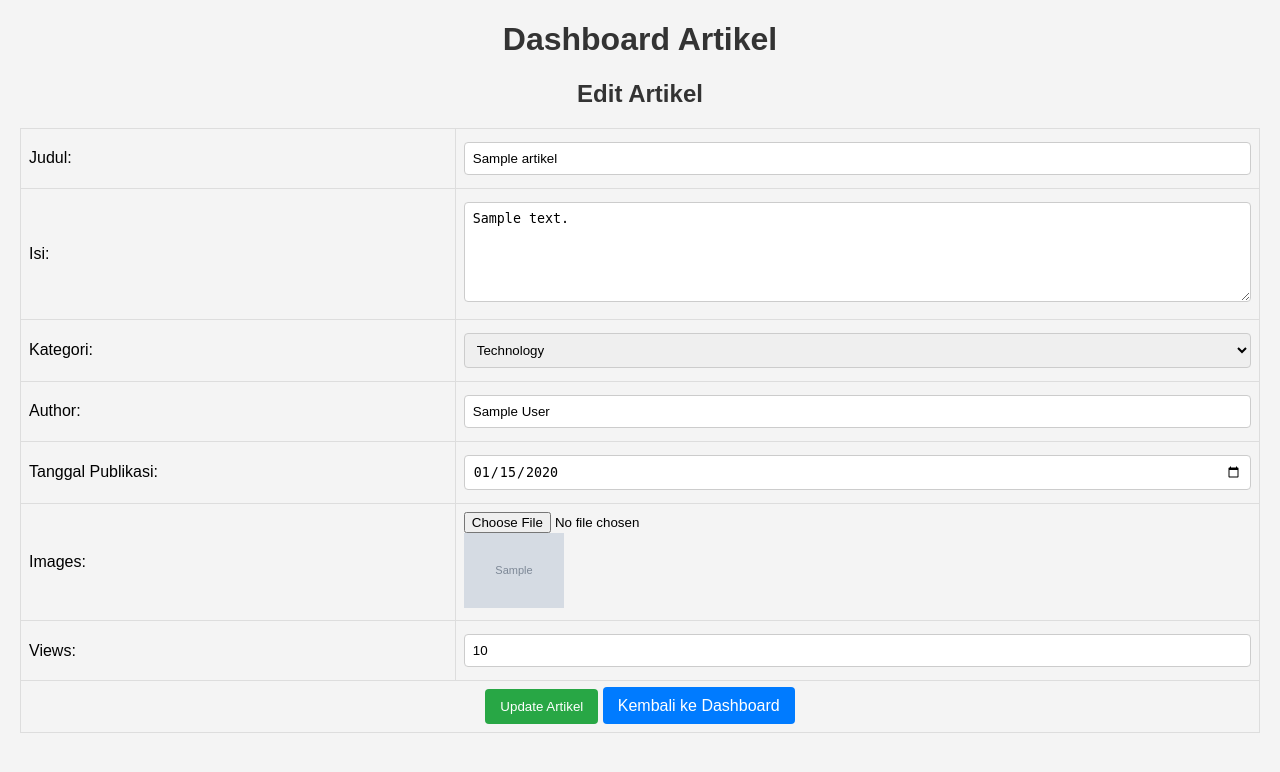
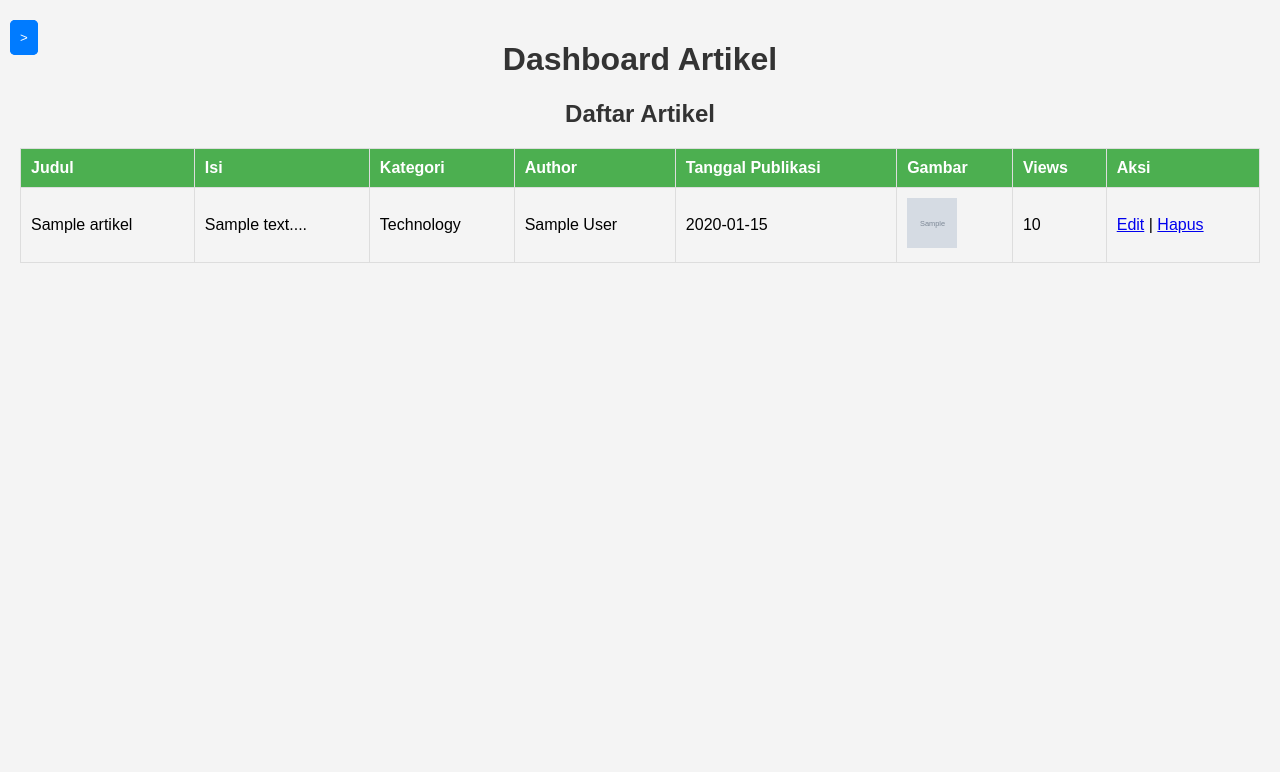
Before and after one commit to ferry-ferdian/uas_pemweb-ferry_perdian-5a, a PHP site: page /dashboard.php?action=edit&id=1 in a window 1280 px wide. Shown: the top 772 px of the page. Run offline with PHP 8.4, Linux system fonts and the light colour scheme; tables that the repository leaves empty hold one stand-in row (values such as "Sample post"); grey boxes marked "Sample" are stand-in pictures.

Commit message:
menambahkan fitur search dan sidebar pada bagian dashboard admin dan menambahkan navbar ke dashboard pada bagian index

```diff
--- a/designblog-starter/assets/css/dashboard.css
+++ b/designblog-starter/assets/css/dashboard.css
@@ -1,10 +1,63 @@
 /* Gaya Umum */
 body {
     font-family: Arial, sans-serif;
-    margin: 20px;
+    margin: 0; /* Menghapus margin untuk body */
     background-color: #f4f4f4; /* Latar belakang abu-abu terang */
+    display: flex; /* Menggunakan Flexbox untuk tata letak */
 }
 
+/* Sidebar */
+.sidebar {
+    position: fixed; /* Sidebar tetap di kiri */
+    left: -220px; /* Mulai dari luar layar */
+    width: 220px;
+    height: 100%;
+    background-color: #333; /* Warna latar belakang sidebar */
+    color: white; /* Warna teks di sidebar */
+    transition: left 0.3s ease; /* Transisi yang halus saat membuka/menutup */
+    z-index: 1000; /* Pastikan sidebar berada di atas konten lain */
+    padding-top: 20px; /* Jarak dari atas untuk menu */
+}
+
+.sidebar.open {
+    left: 0; /* Menampilkan sidebar */
+}
+
+.sidebar h2 {
+    text-align: center;
+}
+
+.sidebar ul {
+    list-style-type: none; /* Menghapus bullet point dari list */
+    padding: 0; /* Menghapus padding */
+}
+
+.sidebar ul li {
+    padding: 10px; /* Jarak dalam item list */
+}
+
+.sidebar ul li a {
+    color: white; /* Warna teks tautan */
+    text-decoration: none; /* Menghilangkan garis bawah */
+}
+
+.sidebar ul li a:hover {
+    background-color: #575757; /* Efek hover pada tautan */
+}
+
+/* Konten Utama */
+.main-content {
+    margin-left: 0; /* Awalnya tidak ada margin */
+    transition: margin-left 0.3s ease; /* Transisi untuk konten utama */
+    padding: 20px; /* Padding untuk konten utama */
+    width: 100%; /* Lebar penuh */
+}
+
+.main-content.shift {
+    margin-left: 220px; /* Menambahkan margin saat sidebar terbuka */
+}
+
+/* Judul */
 h1, h2 {
     text-align: center;
     color: #333; /* Warna teks gelap */
@@ -12,9 +65,9 @@ h1, h2 {
 
 /* Tabel */
 table {
-    width: 100%;
+    width: 100%; /* Lebar tabel penuh */
     border-collapse: collapse; /* Menghapus spasi antar border */
-    margin-bottom: 20px;
+    margin-bottom: 20px; /* Jarak bawah tabel */
 }
 
 table, th, td {
@@ -22,8 +75,8 @@ table, th, td {
 }
 
 th, td {
-    padding: 8px; /* Jarak dalam sel tabel */
-    text-align: left;
+    padding: 10px; /* Jarak dalam sel tabel */
+    text-align: left; /* Teks rata kiri */
 }
 
 th {
@@ -34,7 +87,7 @@ th {
 /* Form dan Input */
 input[type="text"], input[type="date"], input[type="number"], select, textarea {
     width: 100%; /* Lebar penuh */
-    padding: 8px; /* Jarak dalam input */
+    padding: 10px; /* Jarak dalam input */
     margin: 5px 0; /* Margin vertikal */
     border: 1px solid #ccc; /* Border input */
     border-radius: 4px; /* Sudut melengkung */
@@ -50,6 +103,7 @@ input[type="text"], input[type="date"], input[type="number"], select, textarea {
     border-radius: 4px; /* Sudut melengkung */
     cursor: pointer; /* Tangan saat hover */
     text-decoration: none; /* Menghilangkan garis bawah pada tautan */
+    transition: background-color 0.3s; /* Transisi untuk efek hover */
 }
 
 .btn:hover {
@@ -63,3 +117,24 @@ input[type="text"], input[type="date"], input[type="number"], select, textarea {
 .btn-back:hover {
     background-color: #0056b3; /* Warna lebih gelap untuk tombol kembali saat hover */
 }
+
+/* Tombol untuk membuka sidebar */
+.toggle-btn {
+    background-color: #007BFF; /* Warna biru untuk tombol */
+    color: white;
+    border: none;
+    border-radius: 5px;
+    padding: 10px;
+    cursor: pointer;
+    position: fixed; /* Agar tombol panah selalu terlihat */
+    left: 10px; /* Jarak dari kiri */
+    top: 20px; /* Jarak dari atas */
+    z-index: 1100; /* Di atas sidebar */
+}
+
+/* Gambar di tabel */
+td img {
+    width: 50px; /* Lebar gambar */
+    height: 50px; /* Tinggi gambar */
+    object-fit: cover; /* Memastikan gambar terpotong jika perlu */
+}
--- a/designblog-starter/dashboard.php
+++ b/designblog-starter/dashboard.php
@@ -1,9 +1,9 @@
 <?php
 // Koneksi ke database
 $host = 'localhost';
-$user = 'root';  // Ganti jika username database Anda berbeda
-$password = '';  // Ganti jika ada password
-$dbname = 'uas5a'; // Pastikan ini sesuai dengan nama database Anda
+$user = 'root';
+$password = '';
+$dbname = 'uas5a';
 
 $conn = new mysqli($host, $user, $password, $dbname);
 if ($conn->connect_error) {
@@ -18,11 +18,10 @@ if ($_SERVER['REQUEST_METHOD'] === 'POST') {
     $author = $_POST['author'];
     $tanggal_publikasi = $_POST['tanggal_publikasi'];
     $views = $_POST['views'];
-    $id = $_POST['id']; // Mendapatkan ID untuk update
 
     // Proses upload gambar
-    $target_dir = "uploads/"; // Folder untuk menyimpan gambar
-    $target_file = $target_dir . time() . '_' . basename($_FILES["images"]["name"]); // Tambahkan timestamp
+    $target_dir = "uploads/";
+    $target_file = $target_dir . basename($_FILES["images"]["name"]);
     $uploadOk = 1;
     $imageFileType = strtolower(pathinfo($target_file, PATHINFO_EXTENSION));
 
@@ -34,7 +33,7 @@ if ($_SERVER['REQUEST_METHOD'] === 'POST') {
     }
 
     // Cek ukuran file
-    if ($_FILES["images"]["size"] > 500000) { // Cek jika ukuran file lebih dari 500KB
+    if ($_FILES["images"]["size"] > 500000) {
         echo "Maaf, ukuran file terlalu besar.";
         $uploadOk = 0;
     }
@@ -48,21 +47,14 @@ if ($_SERVER['REQUEST_METHOD'] === 'POST') {
     // Jika tidak ada kesalahan, coba unggah file
     if ($uploadOk == 1) {
         if (move_uploaded_file($_FILES["images"]["tmp_name"], $target_file)) {
-            // Jika ID ada, maka lakukan update
-            if (!empty($id)) {
-                $sql = "UPDATE artikel SET judul='$judul', isi='$isi', kategori='$kategori', author='$author', tanggal_publikasi='$tanggal_publikasi', images='$target_file', views='$views' WHERE id=$id";
-            } else {
-                // Jika tidak ada ID, berarti kita menambah artikel baru
+            // Query untuk menambahkan artikel baru dengan nama file gambar
             $sql = "INSERT INTO artikel (judul, isi, kategori, author, tanggal_publikasi, images, views)
                     VALUES ('$judul', '$isi', '$kategori', '$author', '$tanggal_publikasi', '$target_file', '$views')";
-            }
 
             if ($conn->query($sql) === TRUE) {
-                echo "Artikel berhasil disimpan.";
-                header("Location: dashboard.php"); // Redirect ke dashboard setelah submit
-                exit();
+                // Sukses
             } else {
-                echo "Gagal menyimpan artikel: " . $conn->error; // Menampilkan kesalahan
+                echo "Gagal menambahkan artikel: " . $conn->error;
             }
         } else {
             echo "Maaf, terjadi kesalahan saat mengunggah file.";
@@ -70,29 +62,17 @@ if ($_SERVER['REQUEST_METHOD'] === 'POST') {
     }
 }
 
-// Hapus artikel
-if (isset($_GET['action']) && $_GET['action'] == 'delete' && isset($_GET['id'])) {
-    $id = $_GET['id'];
-    $sql = "DELETE FROM artikel WHERE id=$id";
-    if ($conn->query($sql) === TRUE) {
-        echo "Artikel berhasil dihapus.";
+// Mengambil data artikel dari database
+$action = isset($_GET['action']) ? $_GET['action'] : 'view';
+$search = isset($_POST['search']) ? $_POST['search'] : '';
+
+// Query untuk pencarian (hanya digunakan pada halaman view)
+if ($action === 'view') {
+    $sql = "SELECT * FROM artikel WHERE judul LIKE '%$search%' OR isi LIKE '%$search%' OR kategori LIKE '%$search%' OR author LIKE '%$search%' ORDER BY id DESC";
 } else {
-        echo "Gagal menghapus artikel: " . $conn->error;
+    $sql = "SELECT * FROM artikel ORDER BY id DESC";
 }
-}
-
-// Mengambil data artikel dari database
-$sql = "SELECT * FROM artikel"; // Pastikan nama tabel sesuai dengan yang ada di database
 $result = $conn->query($sql);
-$action = isset($_GET['action']) ? $_GET['action'] : 'view';
-
-// Ambil data untuk edit jika action adalah edit
-if ($action === 'edit' && isset($_GET['id'])) {
-    $id = $_GET['id'];
-    $edit_sql = "SELECT * FROM artikel WHERE id=$id";
-    $edit_result = $conn->query($edit_sql);
-    $edit_row = $edit_result->fetch_assoc(); // Ambil data artikel yang ingin diedit
-}
 ?>
 
 <!DOCTYPE html>
@@ -104,91 +84,109 @@ if ($action === 'edit' && isset($_GET['id'])) {
     <link rel="stylesheet" href="assets/css/dashboard.css">
 </head>
 <body>
+    <button class="toggle-btn" onclick="toggleSidebar()"> &gt; </button>
+
+    <div class="sidebar" id="sidebar">
+        <h2>Menu</h2>
+        <ul>
+            <li><a href="dashboard.php?action=view">Dashboard</a></li>
+            <li><a href="dashboard.php?action=add">Tambah Artikel</a></li>
+        </ul>
+        <button class="toggle-btn" onclick="toggleSidebar()"> &gt; </button>
+    </div>
+
+    <div class="main-content" id="main-content">
+        <div class="content-wrapper">
             <h1 style="text-align: center;">Dashboard Artikel</h1>
 
-    <?php if ($action === 'add' || $action === 'edit'): ?>
-        <!-- Halaman Tambah atau Edit Artikel -->
-        <h2><?= $action === 'edit' ? 'Edit Artikel' : 'Tambah Artikel Baru' ?></h2>
+            <?php if ($action === 'view'): ?>
+                <!-- Form pencarian hanya ditampilkan di halaman view -->
+                <form method="POST" style="margin-bottom: 20px;">
+                    <input type="text" name="search" placeholder="Cari artikel..." required style="width: 300px;">
+                    <input type="submit" value="Cari" class="btn btn-search">
+                </form>
+            <?php endif; ?>
+
+            <?php if ($action === 'add'): ?>
+                <!-- Halaman Tambah Artikel -->
+                <h2>Tambah Artikel Baru</h2>
                 <table border="1" cellpadding="10" cellspacing="0" style="width: 100%; margin-bottom: 20px;">
                     <form action="dashboard.php" method="post" enctype="multipart/form-data">
-                <input type="hidden" name="id" value="<?= $action === 'edit' ? $edit_row['id'] : '' ?>"> <!-- Menyimpan ID untuk edit -->
                         <tr>
                             <td><label>Judul:</label></td>
-                    <td><input type="text" name="judul" required style="width: 100%;" value="<?= $action === 'edit' ? htmlspecialchars($edit_row['judul']) : '' ?>"></td>
+                            <td><input type="text" name="judul" required style="width: 100%;"></td>
                         </tr>
                         <tr>
                             <td><label>Isi:</label></td>
-                    <td><textarea name="isi" required style="width: 100%; height: 100px;"><?= $action === 'edit' ? htmlspecialchars($edit_row['isi']) : '' ?></textarea></td>
+                            <td><textarea name="isi" required style="width: 100%;"></textarea></td>
                         </tr>
                         <tr>
                             <td><label>Kategori:</label></td>
                             <td>
-                        <select name="kategori" style="width: 100%;">
-                            <option value="Technology" <?= ($action === 'edit' && $edit_row['kategori'] === 'Technology') ? 'selected' : '' ?>>Technology</option>
-                            <option value="LifeStyle" <?= ($action === 'edit' && $edit_row['kategori'] === 'LifeStyle') ? 'selected' : '' ?>>LifeStyle</option>
+                                <select name="kategori" required>
+                                    <option value="">Pilih Kategori</option>
+                                    <option value="Technology">Technology</option>
+                                    <option value="Life">Life</option>
+                                    <option value="Health">Health</option>
+                                    <option value="Travel">Travel</option>
+                                    <option value="Education">Education</option>
                                 </select>
                             </td>
                         </tr>
                         <tr>
                             <td><label>Author:</label></td>
-                    <td><input type="text" name="author" required style="width: 100%;" value="<?= $action === 'edit' ? htmlspecialchars($edit_row['author']) : '' ?>"></td>
+                            <td><input type="text" name="author" required style="width: 100%;"></td>
                         </tr>
                         <tr>
                             <td><label>Tanggal Publikasi:</label></td>
-                    <td><input type="date" name="tanggal_publikasi" required style="width: 100%;" value="<?= $action === 'edit' ? $edit_row['tanggal_publikasi'] : '' ?>"></td>
+                            <td><input type="date" name="tanggal_publikasi" required></td>
                         </tr>
                         <tr>
-                    <td><label>Images:</label></td>
-                    <td>
-                        <input type="file" name="images" style="width: 100%;">
-                        <?php if ($action === 'edit'): ?>
-                            <br>
-                            <img src="<?= htmlspecialchars($edit_row['images']) ?>" alt="Gambar" style="width: 100px; height: auto;"/>
-                        <?php endif; ?>
-                    </td>
+                            <td><label>Gambar:</label></td>
+                            <td><input type="file" name="images" accept="image/*" required></td>
                         </tr>
                         <tr>
                             <td><label>Views:</label></td>
-                    <td><input type="number" name="views" required style="width: 100%;" value="<?= $action === 'edit' ? $edit_row['views'] : '' ?>"></td>
+                            <td><input type="number" name="views" required style="width: 100%;"></td>
                         </tr>
                         <tr>
                             <td colspan="2" style="text-align: center;">
-                        <input type="submit" value="<?= $action === 'edit' ? 'Update Artikel' : 'Tambah Artikel' ?>" class="btn btn-add">
-                        <a href="dashboard.php" class="btn btn-back">Kembali ke Dashboard</a>
+                                <input type="submit" value="Tambah Artikel" class="btn">
                             </td>
                         </tr>
                     </form>
                 </table>
             <?php else: ?>
-        <!-- Tabel Artikel -->
-        <div style="margin-bottom: 20px;">
-            <a href="dashboard.php?action=add" class="btn btn-add">+ Tambah Artikel</a>
-        </div>
+                <h2>Daftar Artikel</h2>
                 <table border="1" cellpadding="10" cellspacing="0" style="width: 100%;">
                     <thead>
                         <tr>
-                    <th>ID</th>
                             <th>Judul</th>
                             <th>Isi</th>
                             <th>Kategori</th>
                             <th>Author</th>
                             <th>Tanggal Publikasi</th>
-                    <th>Images</th>
+                            <th>Gambar</th>
                             <th>Views</th>
                             <th>Aksi</th>
                         </tr>
                     </thead>
                     <tbody>
                         <?php if ($result->num_rows > 0): ?>
-                    <?php while($row = $result->fetch_assoc()): ?>
+                            <?php while ($row = $result->fetch_assoc()): ?>
                                 <tr>
-                            <td><?= $row['id'] ?></td>
                                     <td><?= htmlspecialchars($row['judul']) ?></td>
-                            <td><?= substr(htmlspecialchars($row['isi']), 0, 50) . '...' ?></td>
-                            <td><?= $row['kategori'] ?></td>
+                                    <td><?= htmlspecialchars(substr($row['isi'], 0, 50)) . '...' ?></td>
+                                    <td><?= htmlspecialchars($row['kategori']) ?></td>
                                     <td><?= htmlspecialchars($row['author']) ?></td>
                                     <td><?= $row['tanggal_publikasi'] ?></td>
-                            <td><img src="<?= htmlspecialchars($row['images']) ?>" alt="Gambar" style="width: 50px; height: 50px; object-fit: cover;"></td>
+                                    <td>
+                                        <?php if (isset($row['images']) && !empty($row['images'])): ?>
+                                            <img src="<?= htmlspecialchars($row['images']) ?>" alt="Gambar" style="width: 50px; height: 50px; object-fit: cover;">
+                                        <?php else: ?>
+                                            Tidak ada gambar
+                                        <?php endif; ?>
+                                    </td>
                                     <td><?= $row['views'] ?></td>
                                     <td>
                                         <a href="dashboard.php?action=edit&id=<?= $row['id'] ?>">Edit</a> |
@@ -198,12 +196,23 @@ if ($action === 'edit' && isset($_GET['id'])) {
                             <?php endwhile; ?>
                         <?php else: ?>
                             <tr>
-                        <td colspan="9" style="text-align: center;">Tidak ada artikel yang ditemukan.</td>
+                                <td colspan="8" style="text-align: center;">Tidak ada artikel yang ditemukan.</td>
                             </tr>
                         <?php endif; ?>
                     </tbody>
                 </table>
             <?php endif; ?>
+        </div>
+    </div>
+
+    <script>
+        function toggleSidebar() {
+            const sidebar = document.getElementById('sidebar');
+            const mainContent = document.getElementById('main-content');
+            sidebar.classList.toggle('open');
+            mainContent.classList.toggle('shift');
+        }
+    </script>
 </body>
 </html>
 
--- a/designblog-starter/index.php
+++ b/designblog-starter/index.php
@@ -59,6 +59,11 @@ Author URL: http://w3layouts.com
                         </li>
                         <li class="nav-item @@about__active">
                             <a class="nav-link" href="about.html">About</a>
+                        </li>
+                        <li class="nav-item">
+                        <a class="nav-link" href="dashboard.php">
+                            <i class="fa fa-user-circle-o"></i> Dashboard Admin
+                        </a>
                         </li>
                     </ul>
 
```
Also changed, not shown: designblog-starter/uploads/1730362934_logo_pbl2.png (added). Lines whose indentation alone changed are shown as unchanged.
